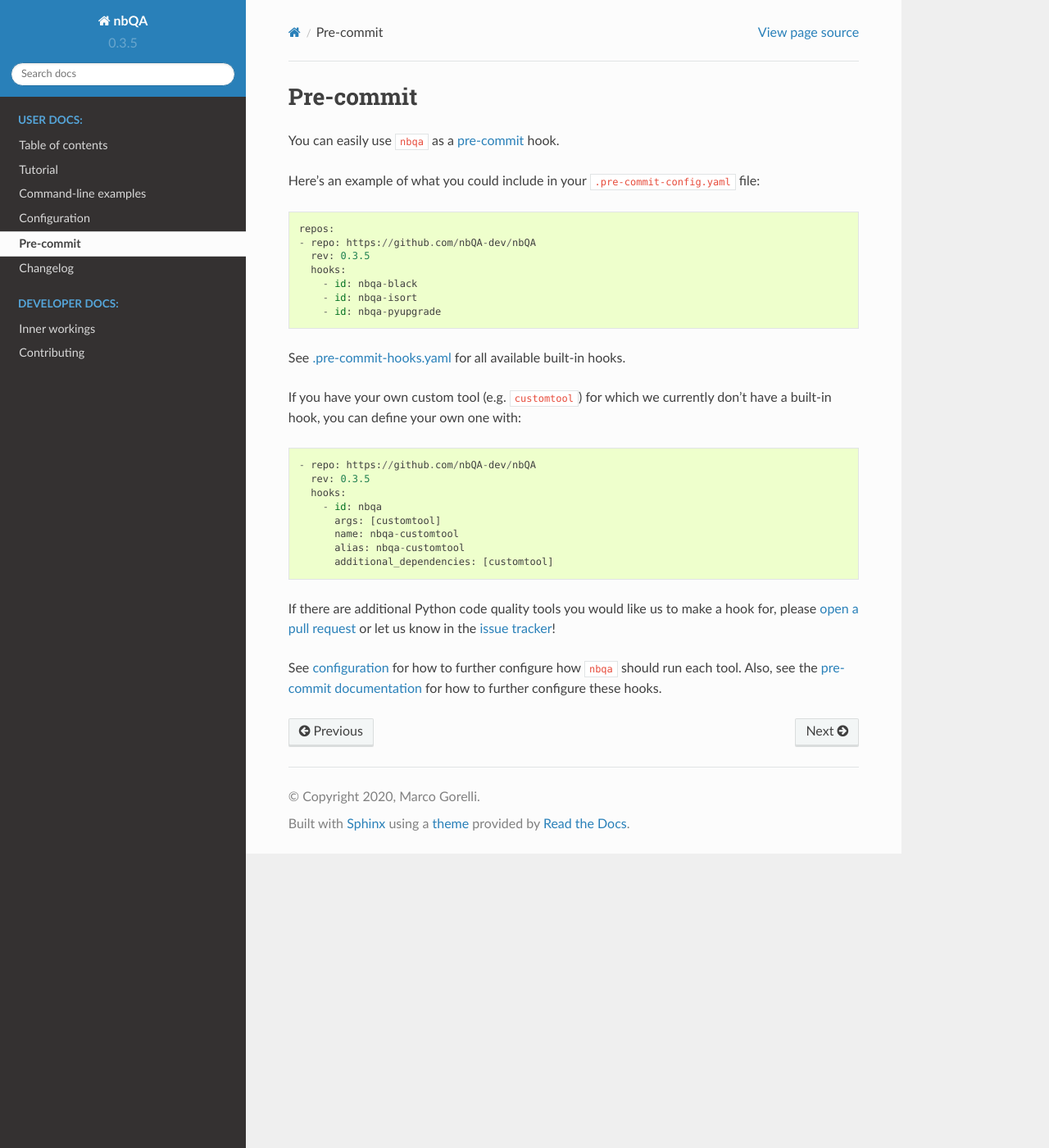
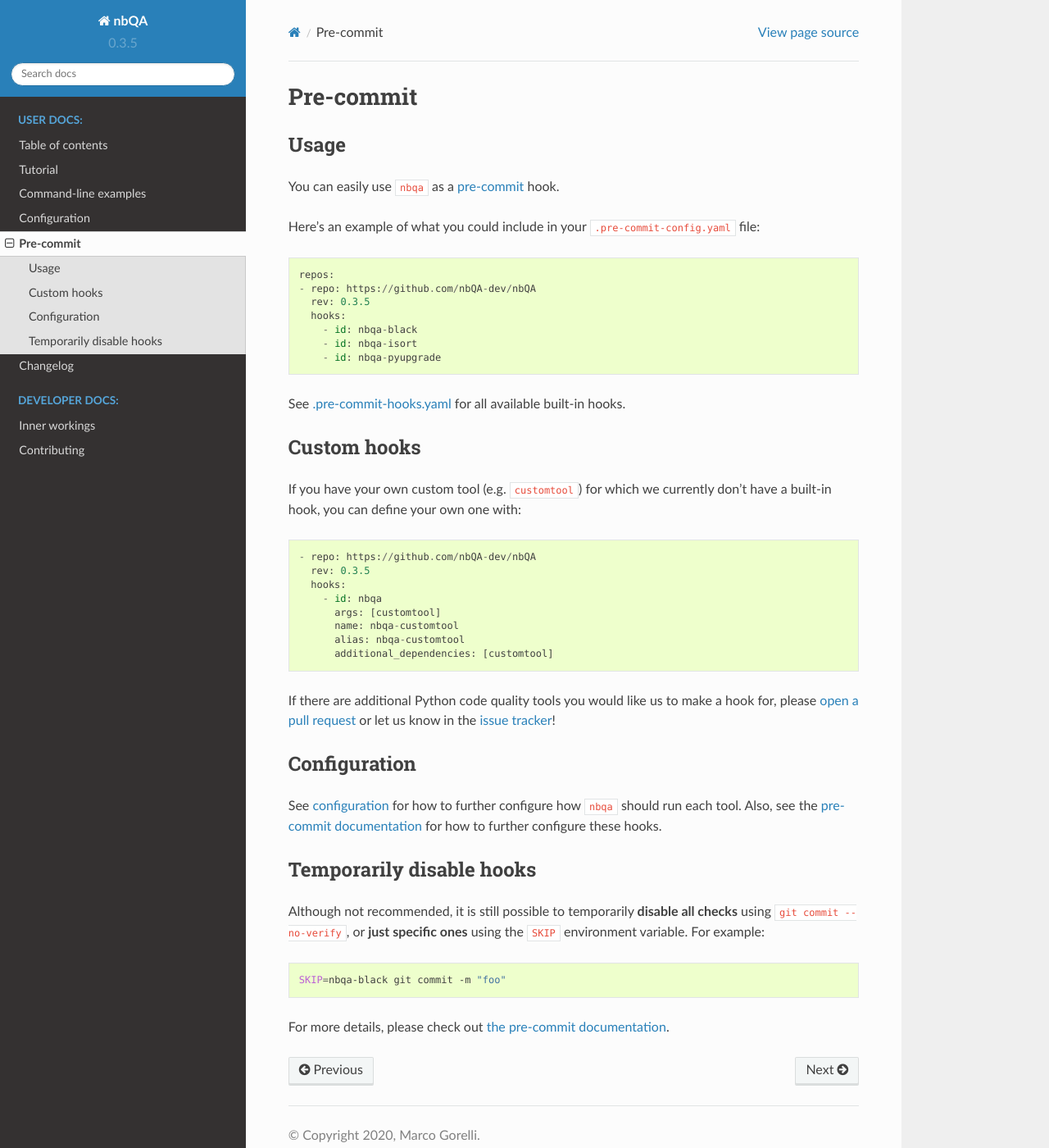
Before and after one commit to nbQA-dev/nbQA, a Sphinx documentation site: the page built from docs/pre-commit.rst, in a window 1280 px wide and 1400 px high. Shown: the whole window at 82% size. Built offline with Sphinx 7.4.7 and the Read the Docs theme 2.0.0, drawn with Linux system fonts in a browser that asks for light colours.

Commit message:
Document how to skip checks in pre-commit (fixes #156)

```diff
--- a/docs/pre-commit.rst
+++ b/docs/pre-commit.rst
@@ -1,6 +1,9 @@
 ==========
 Pre-commit
 ==========
+
+Usage
+-----
 
 You can easily use ``nbqa`` as a `pre-commit <https://pre-commit.com/>`_ hook.
 
@@ -16,6 +19,9 @@
 
 See `.pre-commit-hooks.yaml <https://github.com/nbQA-dev/nbQA/blob/master/.pre-commit-hooks.yaml>`_ for all available built-in hooks.
 
+Custom hooks
+------------
+
 If you have your own custom tool (e.g. ``customtool``) for which we currently don't have a built-in hook, you can define your own one with: ::
 
     - repo: https://github.com/nbQA-dev/nbQA
@@ -30,5 +36,23 @@
 If there are additional Python code quality tools you would like us to make a hook for, please :ref:`open a pull request<contributing>`
 or let us know in the `issue tracker <https://github.com/nbQA-dev/nbQA/issues>`_!
 
+Configuration
+-------------
+
 See :ref:`configuration<configuration>` for how to further configure how ``nbqa`` should run each tool. Also, see the `pre-commit documentation <https://pre-commit.com/>`_
 for how to further configure these hooks.
+
+Temporarily disable hooks
+-------------------------
+
+Although not recommended, it is still possible to temporarily **disable all checks**
+using ``git commit --no-verify``, or **just specific ones** using the ``SKIP``
+environment variable. For example:
+
+.. code:: bash
+
+    SKIP=nbqa-black git commit -m "foo"
+
+
+For more details, please check out
+`the pre-commit documentation <https://pre-commit.com/#temporarily-disabling-hooks>`_.
```
